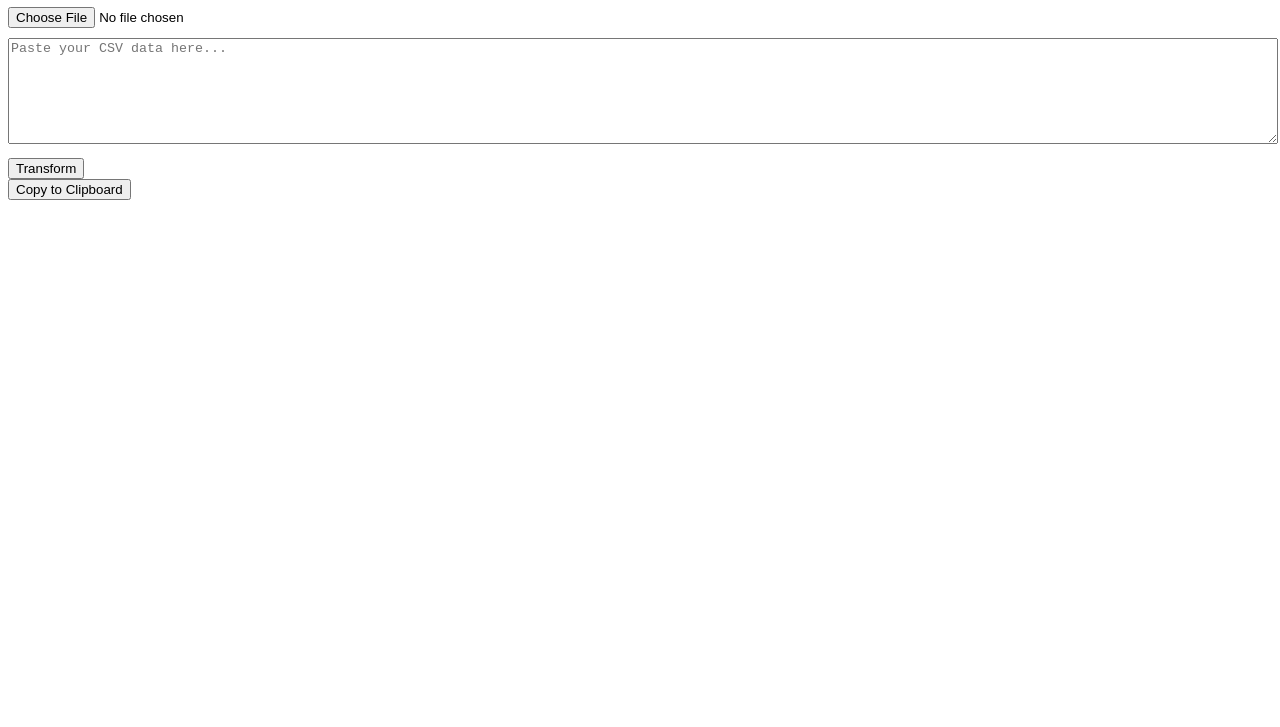
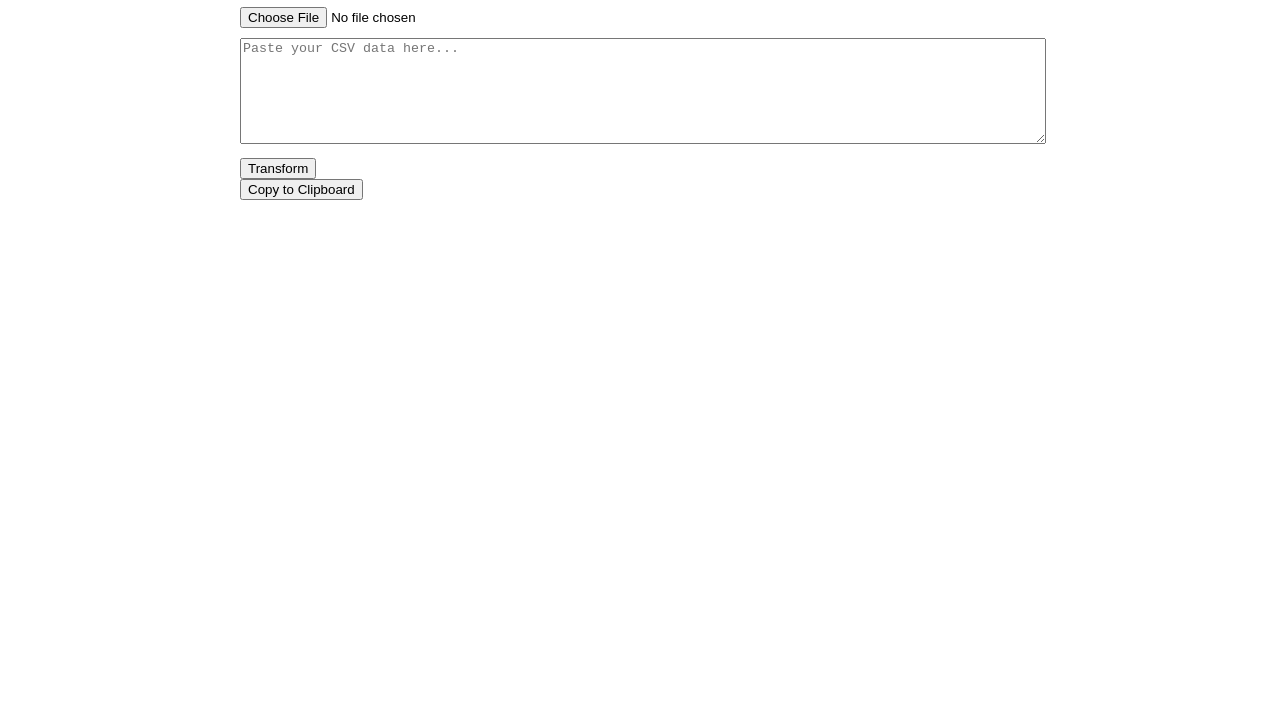
Before and after one commit to client-side-apps/csv-to-sheet, a plain HTML site: page index.html in a window 1280 px wide. Shown: the part 73-800 px from the top of the page. Drawn offline with Linux system fonts and the light colour scheme.

Commit message:
max width

```diff
--- a/index.html
+++ b/index.html
@@ -26,6 +26,12 @@
       border: 1px solid black;
       padding: 8px;
       text-align: left;
+    }
+
+    body {
+      font-family: sans-serif;
+      max-width: 800px; /* Adjust the value as needed */
+      margin: 0 auto; /* Center the content horizontally */
     }
   </style>
 </head>
```
